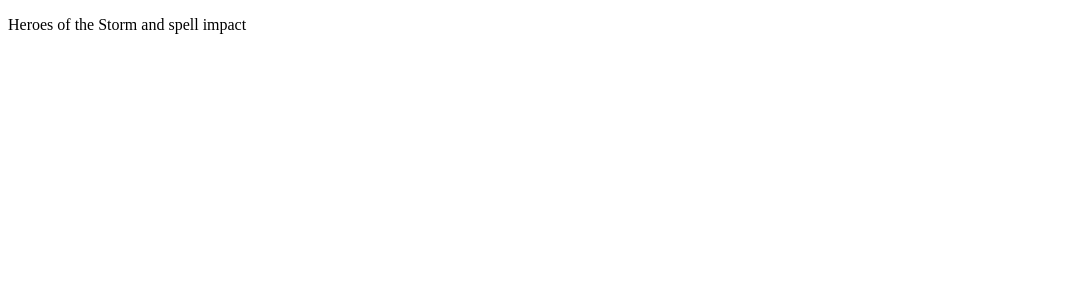
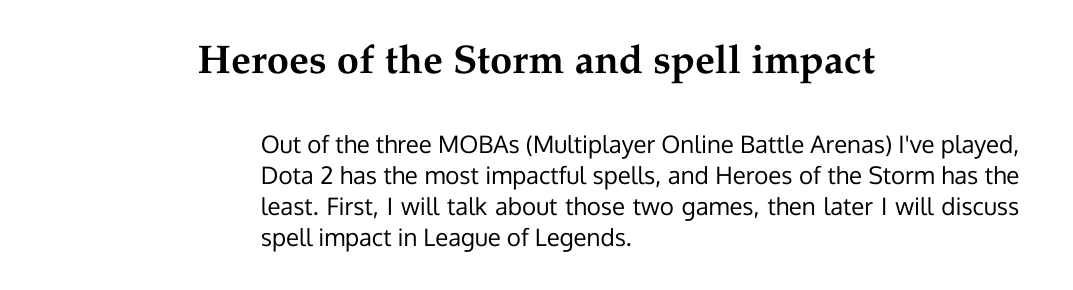
Before and after one commit to usipeus/usipeus.github.io, a plain HTML site: page 2015/5/moba-spells.html in a window 1280 px wide. Shown: the whole page, without its empty margins (0-1073 px from the left). Drawn offline with Linux system fonts and the light colour scheme.

Commit message:
Update article css rules

```diff
--- a/2015/5/moba-spells.html
+++ b/2015/5/moba-spells.html
@@ -5,17 +5,27 @@
 
 	<head>
 		<link rel="stylesheet" type="text/css"
-		href="../../style.css">
+			href="../../style.css">
 		<link href='http://fonts.googleapis.com/css?family=Oxygen'
-		rel='stylesheet' type='text/css'>
+			rel='stylesheet' type='text/css'>
 	</head>
 
 	<body>
-		<div class="header">
+		<div class="article_header">
 			<p>Heroes of the Storm and spell impact</p>
 		</div>
-		<div class="content">
-			<p></p>
+		<div class="article_content">
+			<p>
+				Out of the three MOBAs (Multiplayer Online Battle Arenas)
+				I've played, Dota 2 has the most impactful spells, and
+				Heroes of the Storm has the least. First, I will talk about
+				those two games, then later I will discuss spell impact in
+				League of Legends.
+			</p>
+
+			<p>
+
+			</p>
 		</div>
 
 	</body>
```
